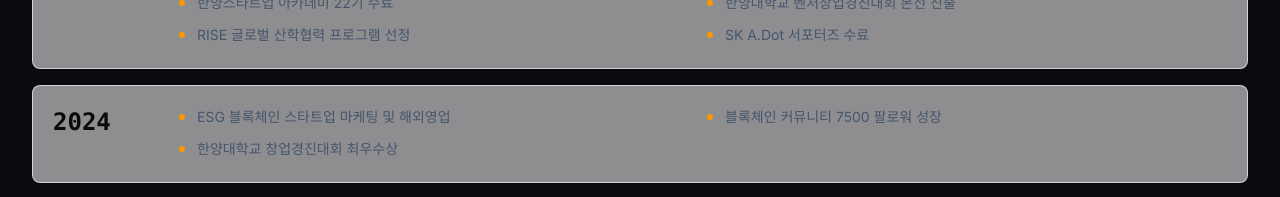
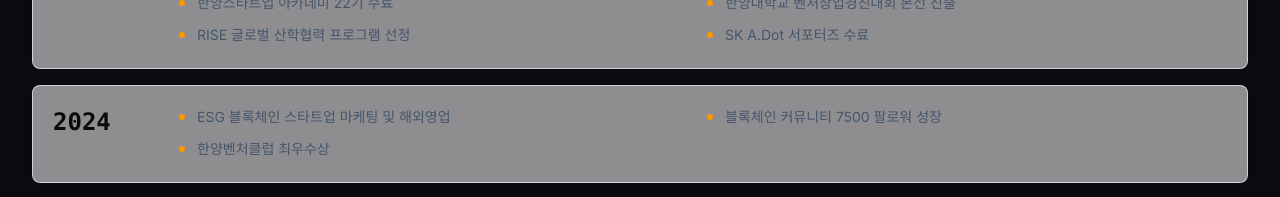
Before and after one commit to joshlee614/joshlee614_portfolio, a React (Vite) app: page / in a window 1280 px wide. Shown: the part 3440-3637 px from the top of the page. Built offline with nearby package versions, Linux system fonts and the light colour scheme.

Commit message:
Update venture award timeline entry

```diff
--- a/src/FounderPortfolio.jsx
+++ b/src/FounderPortfolio.jsx
@@ -165,7 +165,7 @@ const timeline = [
     [
       "ESG 블록체인 스타트업 마케팅 및 해외영업",
       "블록체인 커뮤니티 7500 팔로워 성장",
-      "한양대학교 창업경진대회 최우수상",
+      "한양벤처클럽 최우수상",
     ],
   ],
   ["2023", ["COP28 한국관 전시 책임자"]],
```
